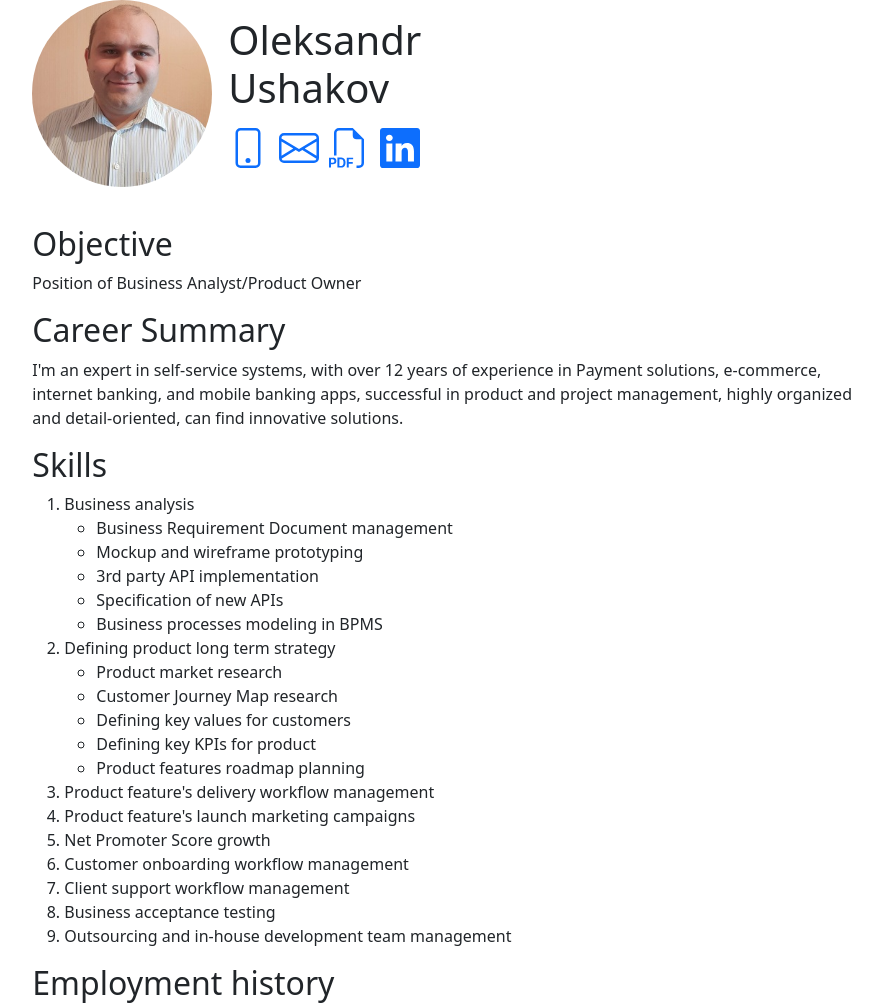
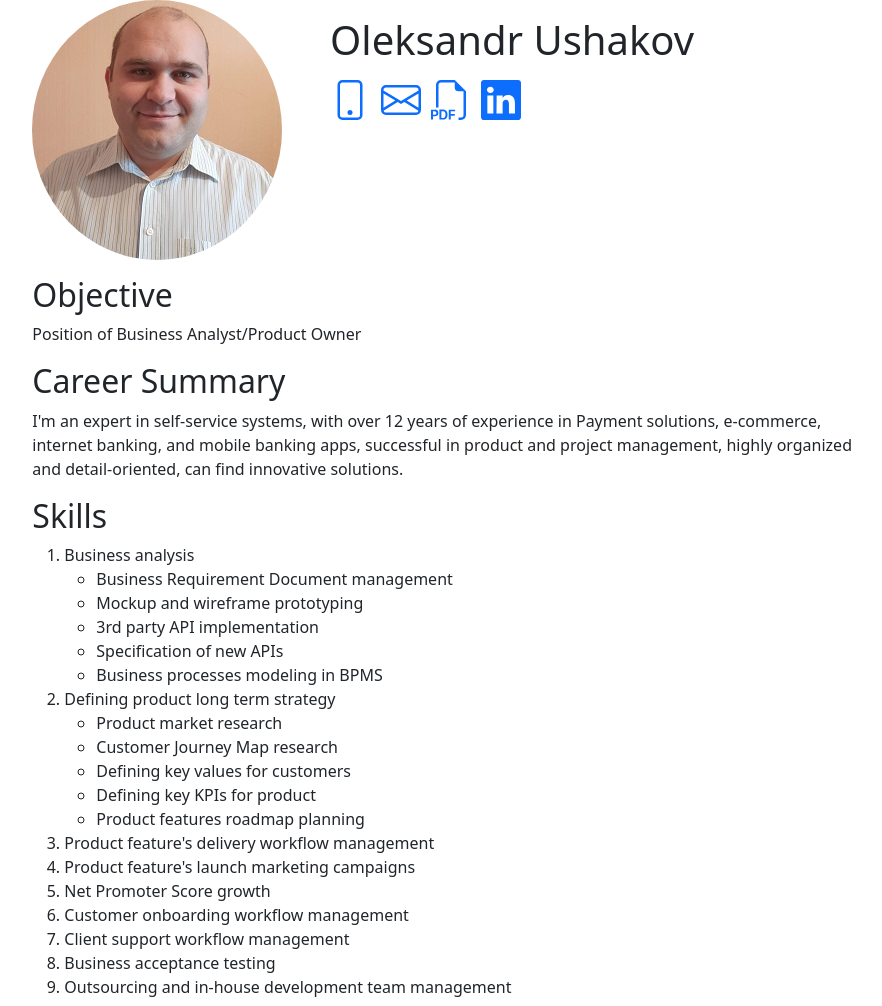
Before and after one commit to OleksandrUshakov/OleksandrUshakov.github.io, a plain HTML site: page index.html in a window 1280 px wide. Shown: the top 1006 px of the page, without its empty margins (185-1067 px from the left). Drawn offline with nearby package versions, Linux system fonts and the light colour scheme.

Commit message:
edit header

```diff
--- a/index.html
+++ b/index.html
@@ -16,7 +16,7 @@
     <div class="row justify-content-center">
       <div class="col-md-2"></div>
       <div class="col-md-8">
-        <div class="card mb-3 border border-0" style="max-width: 540px">
+        <div class="card mb-3 border border-0">
           <div class="row g-0">
             <div class="col-md-4">
               <img
```
